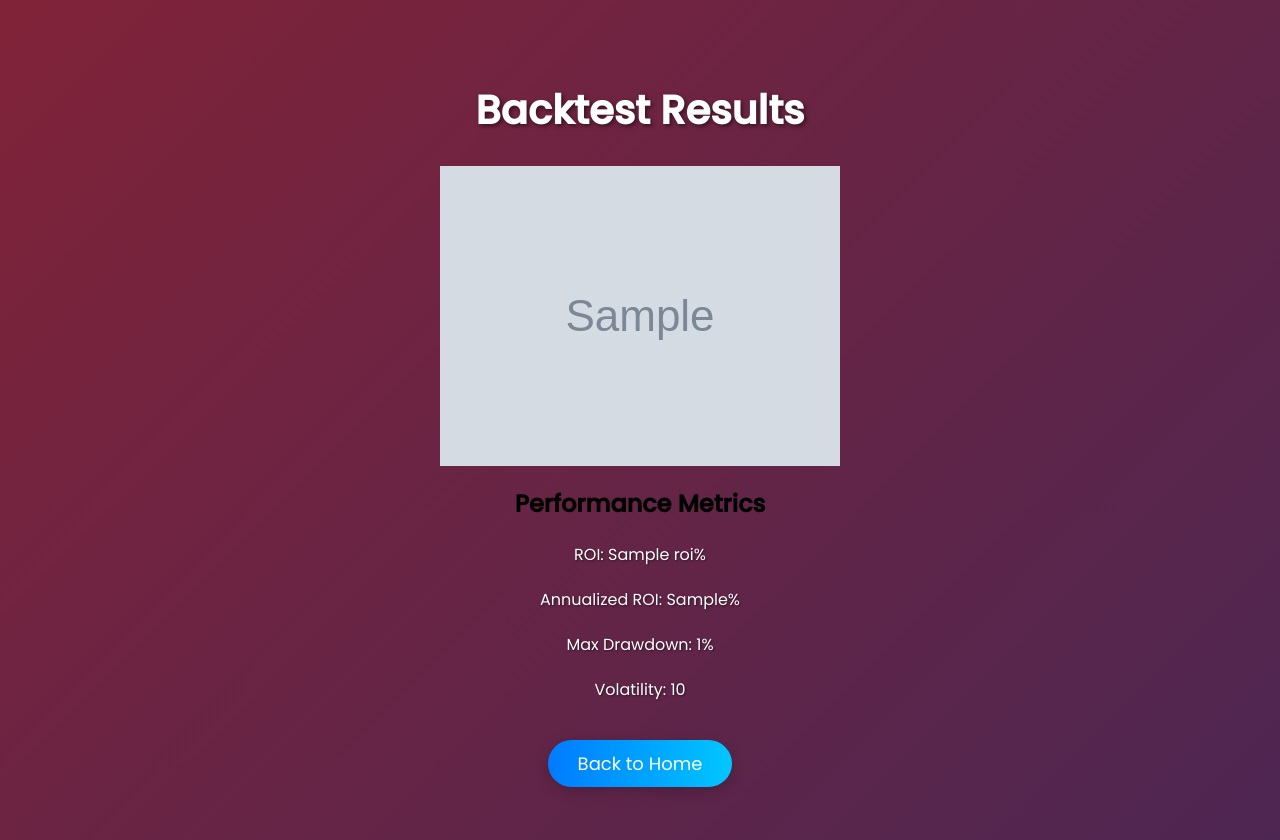
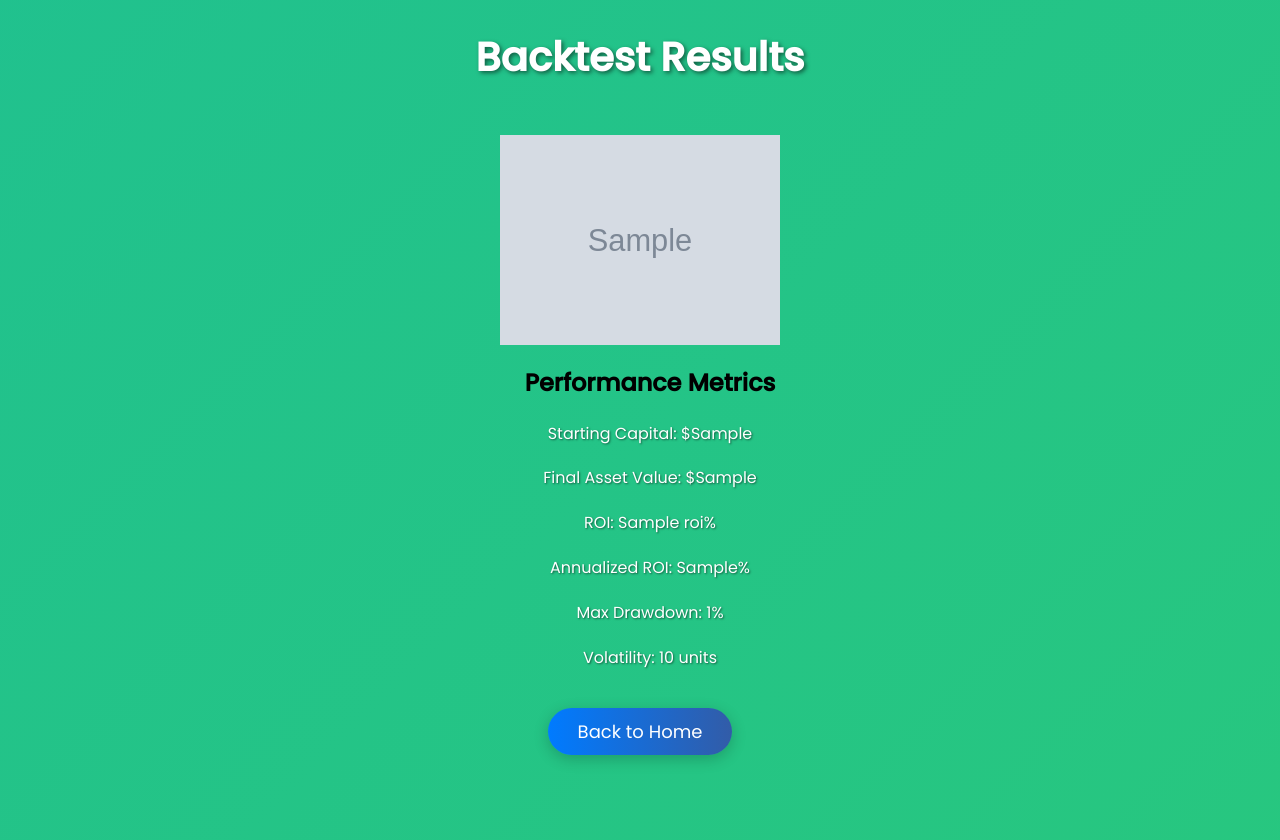
Before and after one commit to evanwohl/TrendTester, a Flask app: template templates/results.html in a window 1280 px wide. Run offline with Flask 3, Linux system fonts and the light colour scheme; the template is opened without the code that fills it: most values are stand-ins (such as "Sample title", 1, 10 or a date in 2020); grey boxes marked "Sample" are stand-in pictures.

Commit message:
Add files via upload

```diff
--- a/templates/index.html
+++ b/templates/index.html
@@ -2,7 +2,7 @@
 <html lang="en">
 <head>
     <meta charset="UTF-8">
-    <title></title>
+    <title>Welcome - TrendTester</title>
     <style>
         @import url('https://fonts.googleapis.com/css2?family=Poppins:wght@300;400;500&display=swap');
 
@@ -15,7 +15,7 @@
             align-items: center;
             height: 100vh;
             overflow: hidden;
-            background: linear-gradient(-45deg, #1a2a6c, #b21f1f, #fdbb2d);
+            background: linear-gradient(-45deg, #2ecc71, #1abc9c, #16a085);
             background-size: 600% 600%;
             animation: gradient 15s ease infinite;
             transition: background 1s ease;
@@ -52,7 +52,7 @@
             padding: 10px 30px;
             font-size: 18px;
             color: #fff;
-            background: linear-gradient(to right, #007BFF, #00C6FF);
+            background: linear-gradient(to right, #007BFF, #325ca8);
             border: none;
             border-radius: 50px;
             cursor: pointer;
--- a/templates/results.html
+++ b/templates/results.html
@@ -2,7 +2,7 @@
 <html lang="en">
 <head>
     <meta charset="UTF-8">
-    <title></title>
+    <title>Test Results - TrendTester</title>
     <style>
         @import url('https://fonts.googleapis.com/css2?family=Poppins:wght@300;400;500&display=swap');
 
@@ -11,7 +11,7 @@
             margin: 0;
             padding: 0;
             overflow: auto;
-            background: linear-gradient(-45deg, #1a2a6c, #b21f1f, #fdbb2d);
+            background: linear-gradient(-45deg, #2ecc71, #1abc9c, #16a085);
             background-size: 600% 600%;
             animation: gradient 15s ease infinite;
             transition: background 1s ease;
@@ -19,7 +19,7 @@
 
         .container {
             display: flex;
-            flex-direction: column;
+            flex-direction: row;
             justify-content: center;
             align-items: center;
             height: 100vh;
@@ -53,7 +53,7 @@
             padding: 10px 30px;
             font-size: 18px;
             color: #fff;
-            background: linear-gradient(to right, #007BFF, #00C6FF);
+            background: linear-gradient(to right, #007BFF, #325ca8);
             border: none;
             border-radius: 50px;
             cursor: pointer;
@@ -68,6 +68,16 @@
             background: linear-gradient(to right, #00C6FF, #007BFF);
             box-shadow: 0px 6px 20px rgba(0, 0, 0, 0.2);
             transform: scale(1.05);
+        }
+        .results {
+            margin-left: 20px;
+        }
+
+        img {
+            max-width: 70%;
+        }
+        .results p {
+            font-size: 1em;
         }
 
         @keyframes gradient {
@@ -105,16 +115,20 @@
 </head>
 <body>
     <div class="container">
-        <h1>Backtest Results</h1>
-        <img src="{{ plot_img }}" alt="Plot">
+        <h1 style="position: absolute; top: 0; left: 50%; transform: translate(-50%, 0);">Backtest Results</h1>
+        <div style="display: flex; flex-direction: column; align-items: center;">
+            <img src="{{ plot_img }}" alt="Plot" style="max-width: 70%; margin-top: 50px;">
             <div class="results">
                 <h2>Performance Metrics</h2>
+                <p>Starting Capital: ${{ initial_investment }}</p>
+                <p>Final Asset Value: ${{ final_investment_value }}</p>
                 <p>ROI: {{ roi }}%</p>
                 <p>Annualized ROI: {{ annualized_roi }}%</p>
                 <p>Max Drawdown: {{ max_drawdown_percent }}%</p>
-            <p>Volatility: {{ volatility }}</p>
+                <p>Volatility: {{ volatility }} units</p>
             </div>
             <a href="/" class="btn">Back to Home</a>
         </div>
+    </div>
 </body>
 </html>
```
Also changed, not shown: templates/build.html (+6 -17 lines), templates/start.html (+4 -4 lines). Lines whose indentation alone changed are shown as unchanged.
